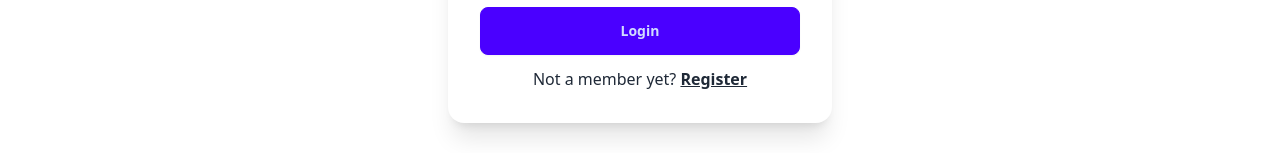
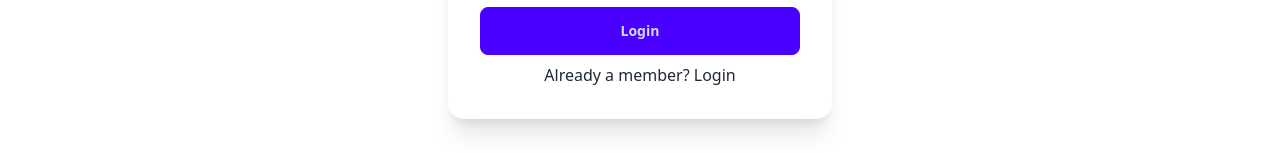
Before and after one commit to rainvr/web-services-assessment, a React app: page /register in a window 1280 px wide. Shown: the part 413-566 px from the top of the page. Built offline with nearby package versions, Linux system fonts and the light colour scheme; the HTML template or start-up script is replaced by a standard one.

Commit message:
Link and some styling on lower text on Login & Register pages

```diff
--- a/src/pages/Login.jsx
+++ b/src/pages/Login.jsx
@@ -46,11 +46,8 @@ export default function Login() {
                             required />
                         <span className="invisible ml-1 mt-[2px] peer-invalid:visible label-text-alt text-red-600">Please enter a valid password</span>
                     </label>
-                    {/* <div className="card-actions justify-center "> */}
-                        <button className="btn btn-primary">Login</button>
-                        {/* <p className="mt-1 mx-auto">Not a member yet? <a href="/register" className="link font-semibold">Register</a></p> */}
-                        <p className="my-auto">Not a member yet? <Link to="/register">Sign Up</Link></p>
-                    {/* </div> */}
+                    <button className="btn btn-primary">Login</button>
+                    <p className="mx-auto">Not a member yet? <Link to="/register">Sign Up</Link></p>
                 </form>
             </section>
             <Footer />
--- a/src/pages/Register.jsx
+++ b/src/pages/Register.jsx
@@ -72,11 +72,8 @@ export default function Register() {
                             required />
                         <span className="invisible ml-1 mt-[2px] peer-invalid:visible label-text-alt text-red-600">Please enter a valid password</span>
                     </label>
-                    {/* <div className="card-actions justify-center "> */}
-                        <button className="btn btn-primary">Login</button>
-                        <p className="mt-1 mx-auto">Not a member yet? <a href="/register" className="link font-semibold">Register</a></p>
-                        {/* <p className="my-auto">Not a member yet? <Link to={`/register`}>Sign Up</Link></p> */}
-                    {/* </div> */}
+                    <button className="btn btn-primary">Login</button>
+                    <p className="mx-auto">Already a member? <Link to="/login">Login</Link></p>
                 </form>
             </section>
             <Footer />
```
